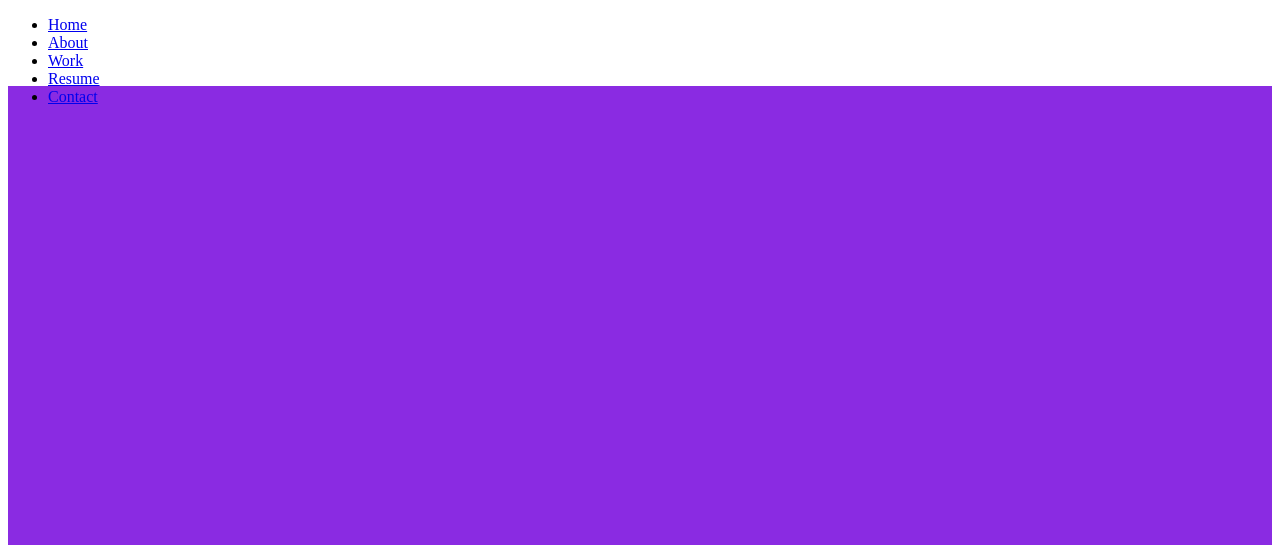
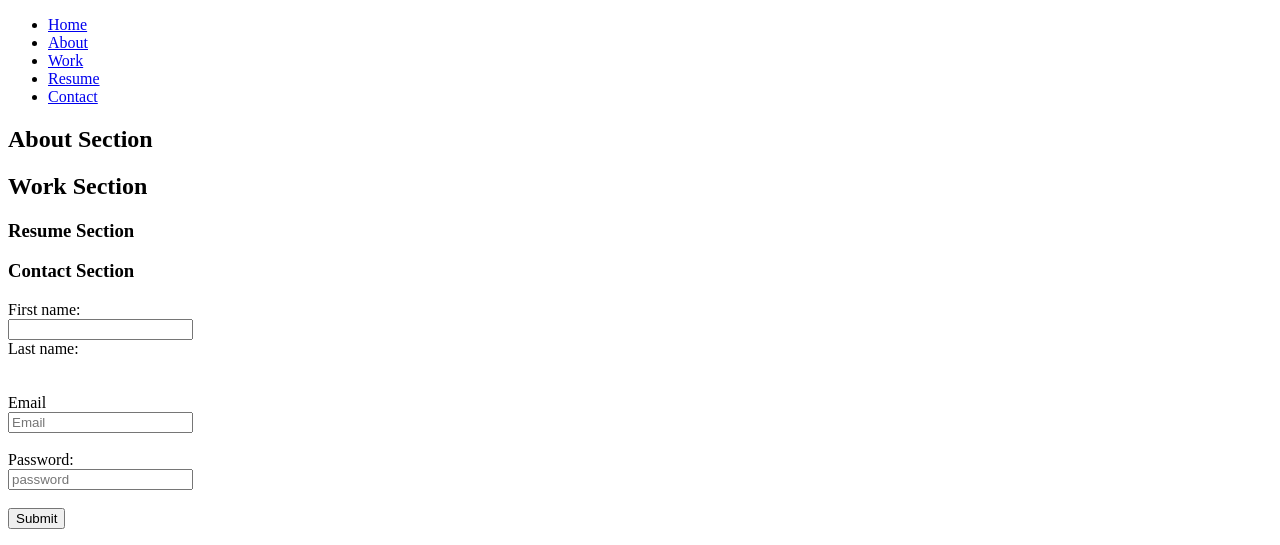
Before and after one commit to israelusman234/my-assignment, a plain HTML site: page index.html in a window 1280 px wide. Shown: the top 545 px of the page. Drawn offline with Linux system fonts and the light colour scheme.

Commit message:
making changes to index

```diff
--- a/index.html
+++ b/index.html
@@ -9,7 +9,7 @@
     </style>
   </head>
   <body>
-    <header style="height: 70px; background-co<img src="imalor: aliceblue; display: flex; justify-content: space-between; position: fixed;
+    <header>
       <nav>
          <ul>
            <li><a href="#home">Home</a></li>
@@ -22,36 +22,33 @@
     </header>
 
       <main>
-        <section id="home" style="height: 600px; background-color:blueviolet;">
-        </section>
-
-        <section id="about" style="height: 600px; background-color:blueviolet;">
+        <section>
         <h2>About Section</h2>
         </section>
 
-        <section id="work" style="height: 600px; background-color: brown;">
+        <section>
         <h2>Work Section</h2>
         </section>
 
-        <section id="resume" style="height: 600px; background-color: aquamarine;">
+        <section>
             <h3>Resume Section</h3>
         </section>
 
-        <section id="contact" style="height:600px; background-color: bisque;">
+        <section>
             <h3>Contact Section</h3>
-            <form action="https://formspree.io/f/modvler" method="POST">
+            <form>
               <label for="fname">First name:</label><br>
               <input type="text" id="fname" name="fname"paceholder="first name"><br>
               <label for="lname">Last name:</label><br>
               <lnput type="text" id="lname" name="lname"placeholder="last name"><br><br>
-              <label for="email">email</label><br>
-              <input type="email" id="email" name="email" placeholder="email"><br><br>
+              <label for="email">Email</label><br>
+              <input type="email" id="email" name="Email" placeholder="Email"><br><br>
               <label for="password">Password:</label><br>
-              <input type="password" id="password" name="password" placeholder="password"><br>
+              <input type="password" id="password" name="password" placeholder="password"><br><br>
               <input type="submit" value="Submit">
-              </form>
+            </form>
         </section>
-    </main>
+      </main>
 
     <h1>click play button to play audio</h1>
     <audio src="./test.mp3" controls></audio>
```
